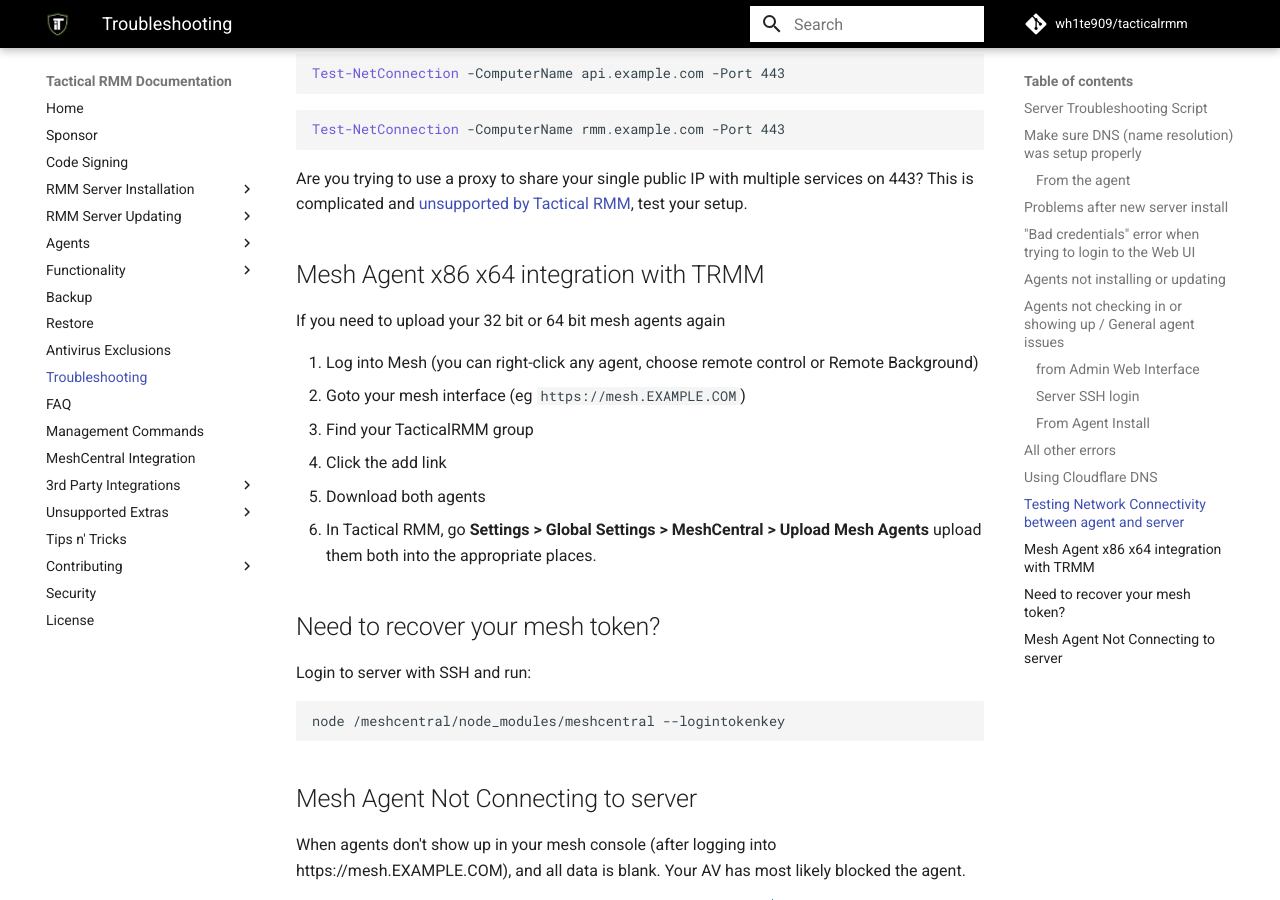
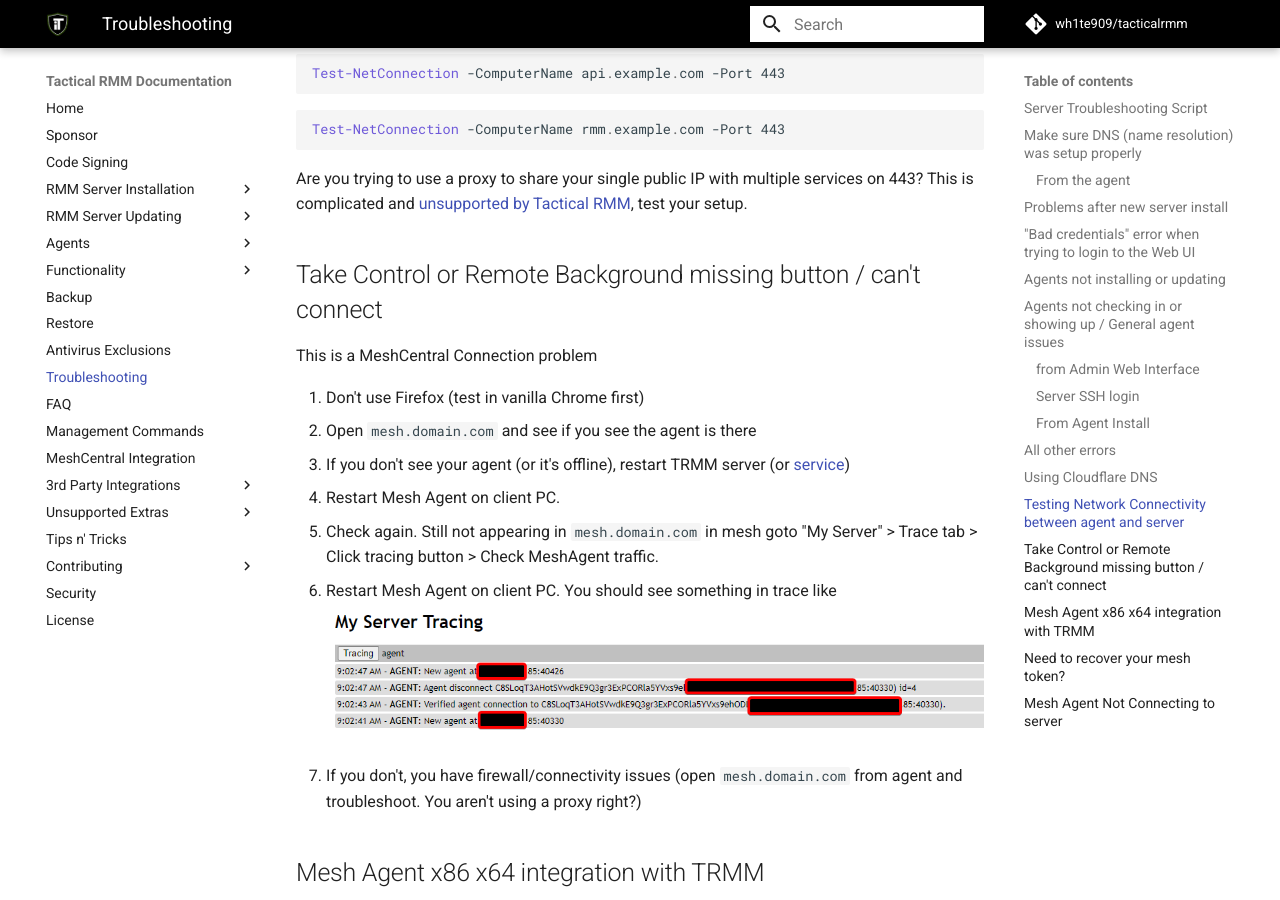
Before and after one commit to amidaware/trmm-docs, an MkDocs documentation site: the page built from docs/troubleshooting.md, in a window 1280 px wide and 900 px high, scrolled down 4533 px. Built offline with MkDocs 1.6.1 and Material for MkDocs 9.7.7, drawn with Linux system fonts in a browser that asks for light colours; comment, search, counter and statistics services are not loaded.

Commit message:
adding mesh troubleshooting

```diff
--- a/docs/troubleshooting.md
+++ b/docs/troubleshooting.md
@@ -193,6 +193,18 @@
 
 Are you trying to use a proxy to share your single public IP with multiple services on 443? This is complicated and [unsupported by Tactical RMM](unsupported_scripts.md), test your setup.
 
+## Take Control or Remote Background missing button / can't connect
+
+This is a MeshCentral Connection problem
+
+1. Don't use Firefox (test in vanilla Chrome first)
+2. Open `mesh.domain.com` and see if you see the agent is there
+3. If you don't see your agent (or it's offline), restart TRMM server (or [service](howitallworks/#meshcentral))
+4. Restart Mesh Agent on client PC.
+5. Check again. Still not appearing in `mesh.domain.com` in mesh goto "My Server" > Trace tab > Click tracing button > Check MeshAgent traffic.
+6. Restart Mesh Agent on client PC. You should see something in trace like ![mesh trace](images/mesh_trace.png)
+7. If you don't, you have firewall/connectivity issues (open `mesh.domain.com` from agent and troubleshoot. You aren't using a proxy right?)
+
 ## Mesh Agent x86 x64 integration with TRMM
 
 If you need to upload your 32 bit or 64 bit mesh agents again
```
Also changed, not shown: docs/mesh_integration.md (+4 -0 lines), docs/images/mesh_trace.png (added).
